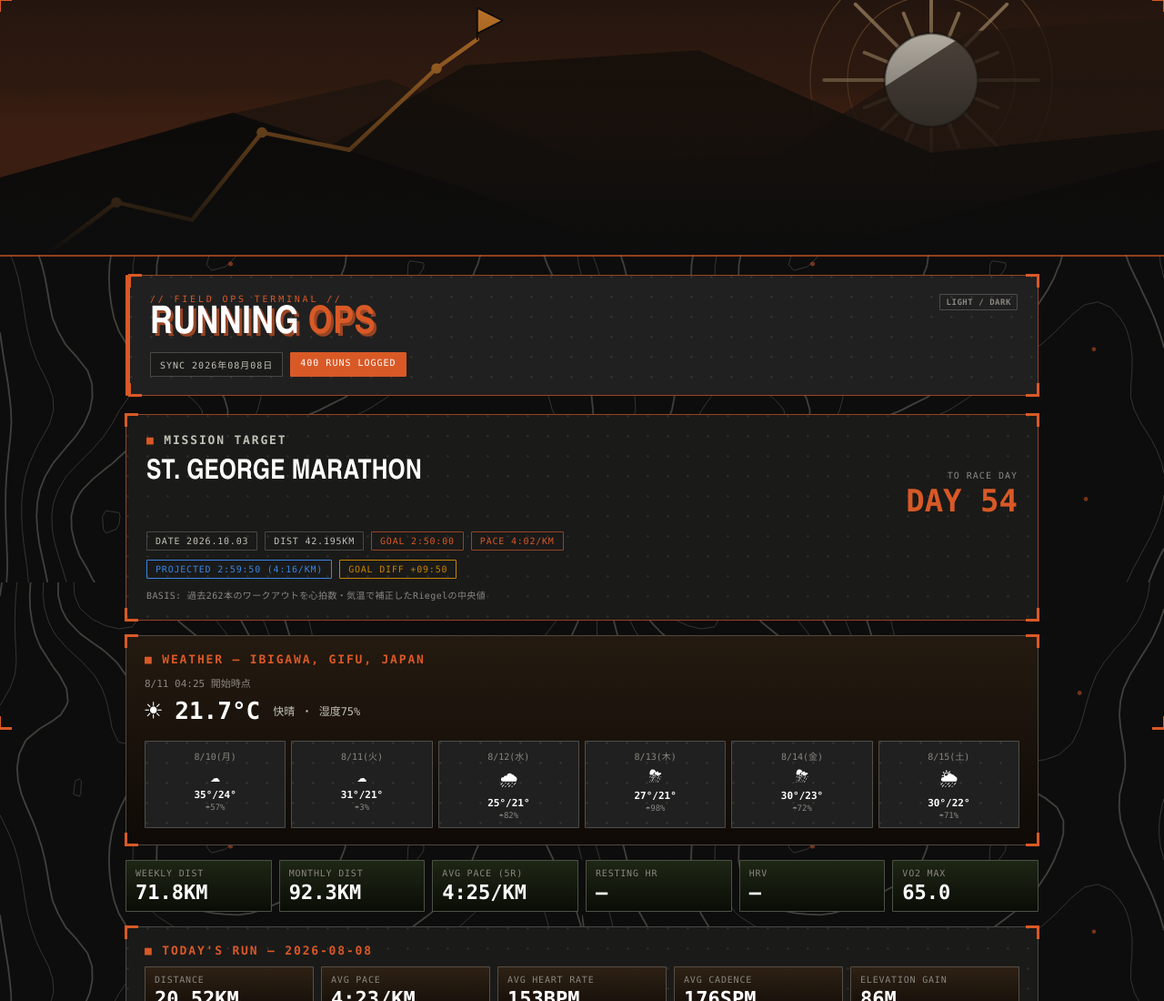
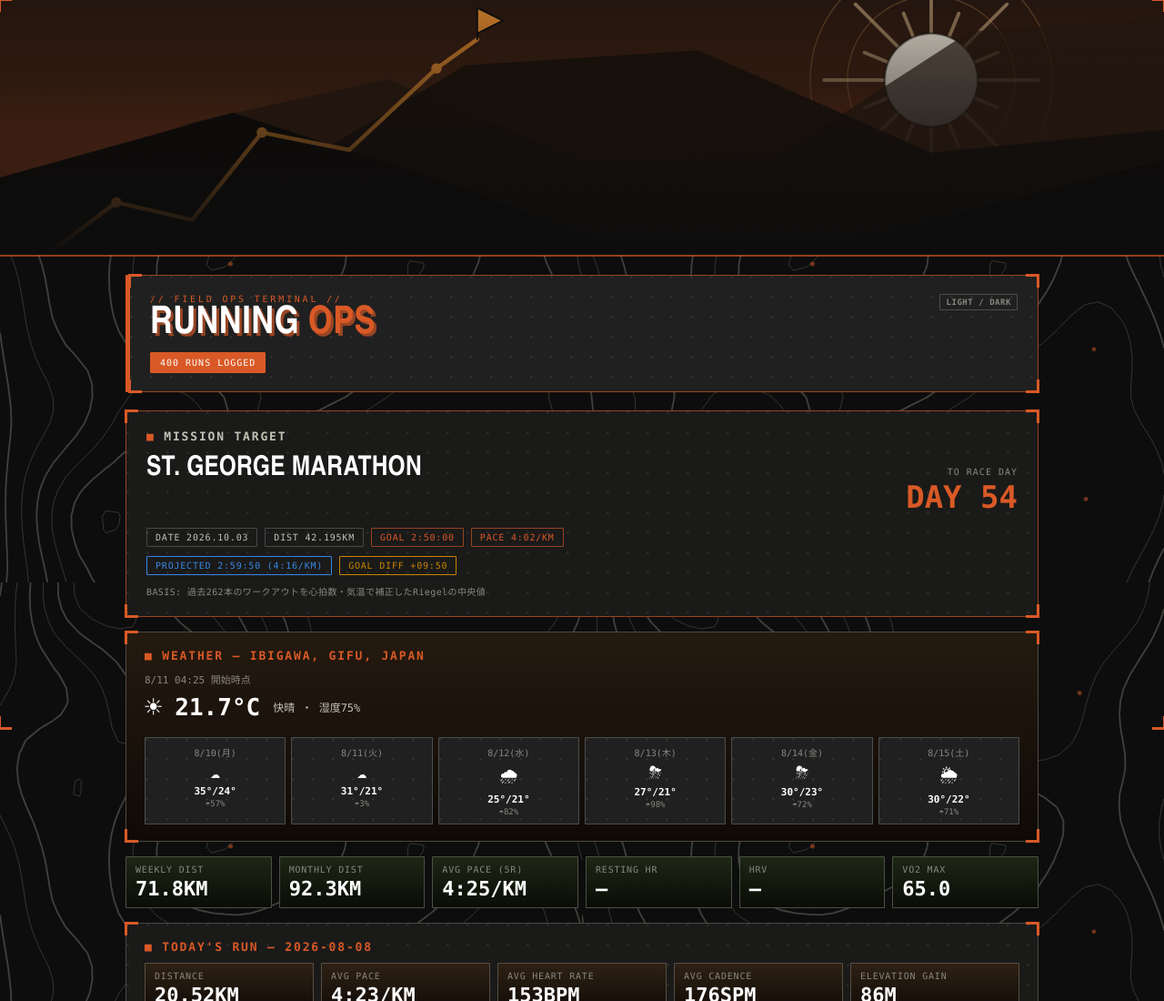
Before and after one commit to ugiii11kyjey6us-hue/running-ops-dashboard, a plain HTML site: page index.html in a window 1280 px wide. Shown: the top 1100 px of the page at 91% size. Drawn offline with Linux system fonts and the light colour scheme.

Commit message:
Update dashboard 2026-08-10 08:32

```diff
--- a/index.html
+++ b/index.html
@@ -404,7 +404,6 @@ section.chart-section {
             <div class="brand-eyebrow">// FIELD OPS TERMINAL //</div>
             <div class="brand-title">RUNNING <span class="brand-title-accent">OPS</span></div>
             <div class="brand-tags">
-                <span class="stamp">SYNC 2026年08月08日</span>
                 <span class="stamp stamp-accent">400 RUNS LOGGED</span>
             </div>
         </div>
```
